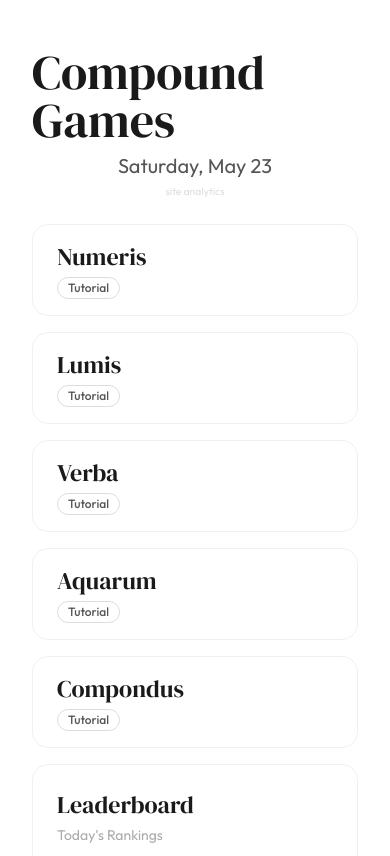
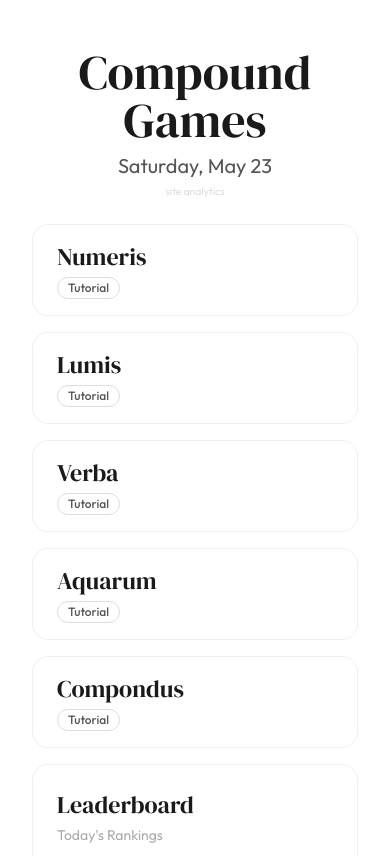
Before and after one commit to cbolson22/Compound-Games, a Next.js app: page / in a window 390 px wide. Shown: the top 856 px of the page. Built offline with nearby package versions, Linux system fonts and the light colour scheme; no server answers.

Commit message:
Center text for mobile

```diff
--- a/app/loopa/page.tsx
+++ b/app/loopa/page.tsx
@@ -230,7 +230,7 @@ export default function LoopaPage() {
 
       <div className="flex flex-col items-center gap-1">
         <h1 className="font-serif text-5xl">Loopa</h1>
-        <p className="text-sm text-[#aaa]">
+        <p className="text-sm text-[#aaa] text-center">
           Draw one closed loop — numbers show how many sides it uses
         </p>
       </div>
--- a/app/page.tsx
+++ b/app/page.tsx
@@ -181,8 +181,8 @@ export default function Home() {
 
   return (
     <main className="min-h-screen flex flex-col items-center p-8 pt-12">
-      <h1 className="font-serif text-5xl mb-2">Compound Games</h1>
-      <p className="text-xl text-[#555] mb-1">
+      <h1 className="font-serif text-5xl mb-2 text-center">Compound Games</h1>
+      <p className="text-xl text-[#555] mb-1 text-center">
         {new Date().toLocaleDateString("en-US", {
           timeZone: "America/Chicago",
           weekday: "long",
```
